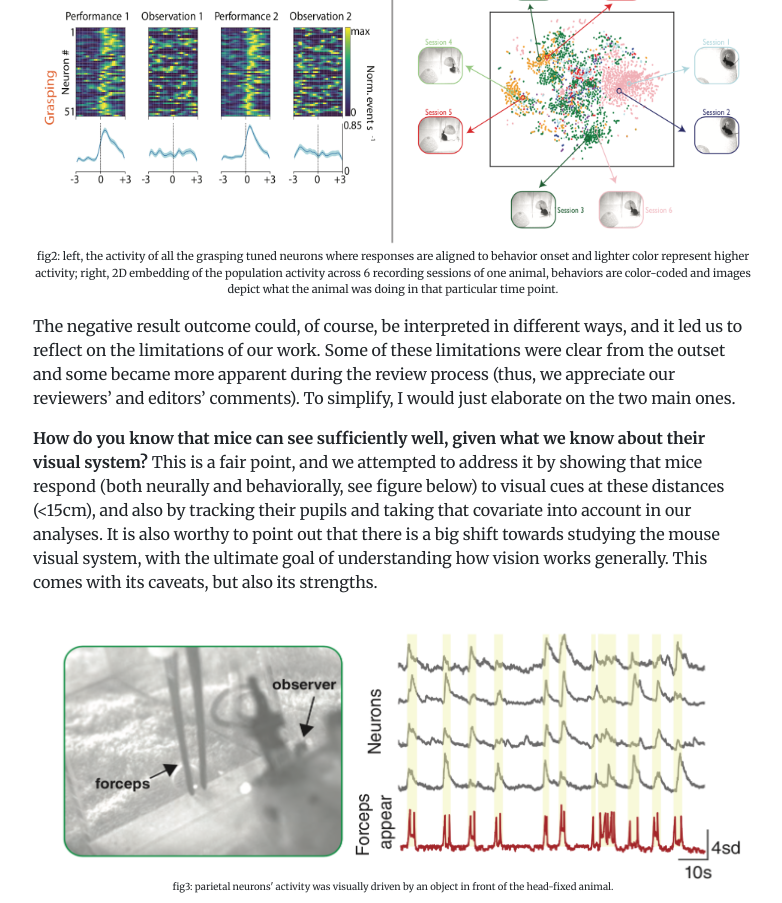
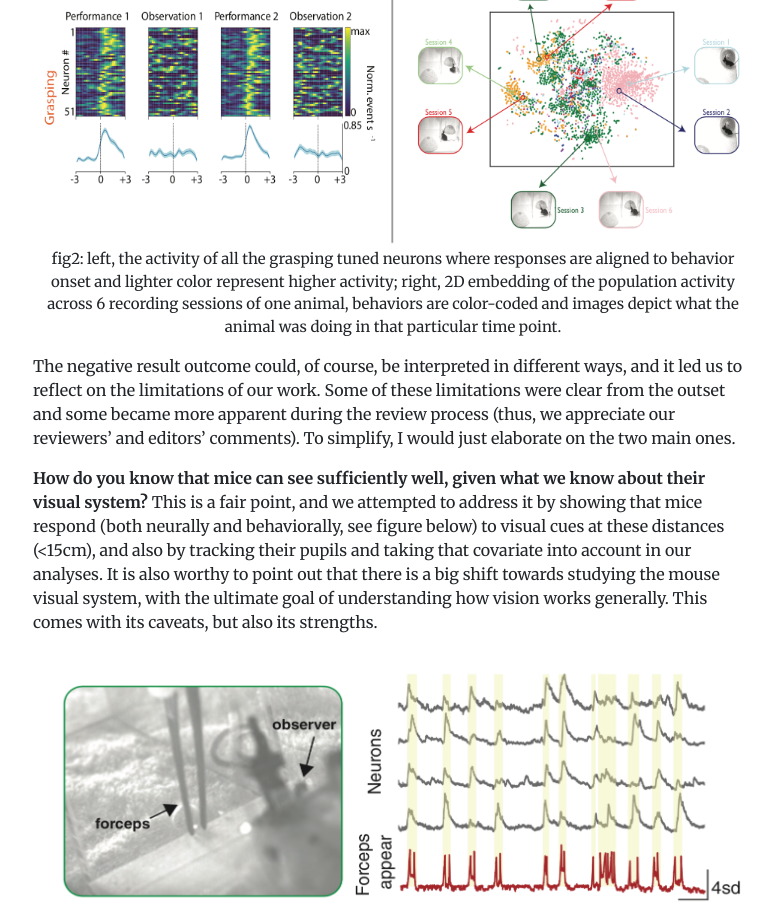
Before and after one commit to bartulem/bartulem.github.io, a Jekyll site: the page built from science/_posts/2020-03-27-mirror-neurons.md, in a window 1280 px wide. Shown: the part 1365-2268 px from the top of the page, without its empty margins (247-1029 px from the left). Built offline with Jekyll 4.4.1, drawn with Linux system fonts in a browser that asks for light colours; comment, search, counter and statistics services are not loaded.

Commit message:
modify img size

```diff
--- a/science/_posts/2020-03-27-mirror-neurons.md
+++ b/science/_posts/2020-03-27-mirror-neurons.md
@@ -24,7 +24,7 @@ Briefly, we used optical imaging to sample single cell activity from parietal an
 
 We evaluated the neurons' tuning properties in different ways. The behaviors of animals in both conditions were carefully and extensively quantified. These detailed analyses revealed potentially important differences between the coding of action execution, as opposed to that of action observation (see figure below: left). Even at the population level, the activity was better clustered in hyperspace when the animals were freely performing the actions, compared to when they were head-fixed and observing a sibling (see figure below: right). Therefore, in this project, we failed to demonstrate the existence of mirror neurons in the rodent associative cortices.
 
-<p class="text-center" style="font-size:11px">
+<p class="text-center" style="font-size:15px">
   <img class="img-custom" alt="mirrorfig2" src="/img/mirror_fig2.png" height="300" width="700"/>
   <br/>
   <caption align="bottom">fig2: left, the activity of all the grasping tuned neurons where responses are aligned to behavior onset and lighter color represent higher activity; right, 2D embedding of the population activity across 6 recording sessions of one animal, behaviors are color-coded and images depict what the animal was doing in that particular time point.</caption>
@@ -34,7 +34,7 @@ The negative result outcome could, of course, be interpreted in different ways,
 
 **How do you know that mice can see sufficiently well, given what we know about their visual system?** This is a fair point, and we attempted to address it by showing that mice respond (both neurally and behaviorally, see figure below) to visual cues at these distances (&lt;15cm), and also by tracking their pupils and taking that covariate into account in our analyses. It is also worthy to point out that there is a big shift towards studying the mouse visual system, with the ultimate goal of understanding how vision works generally. This comes with its caveats, but also its strengths.
 
-<p class="text-center" style="font-size:60%">
+<p class="text-center" style="font-size:15px">
   <img class="img-custom" alt="mirrorfig2" src="/img/mirror_fig3.png" height="270" width="700"/>
   <br/>
   <caption align="bottom">fig3: parietal neurons' activity was visually driven by an object in front of the head-fixed animal.</caption>
```
